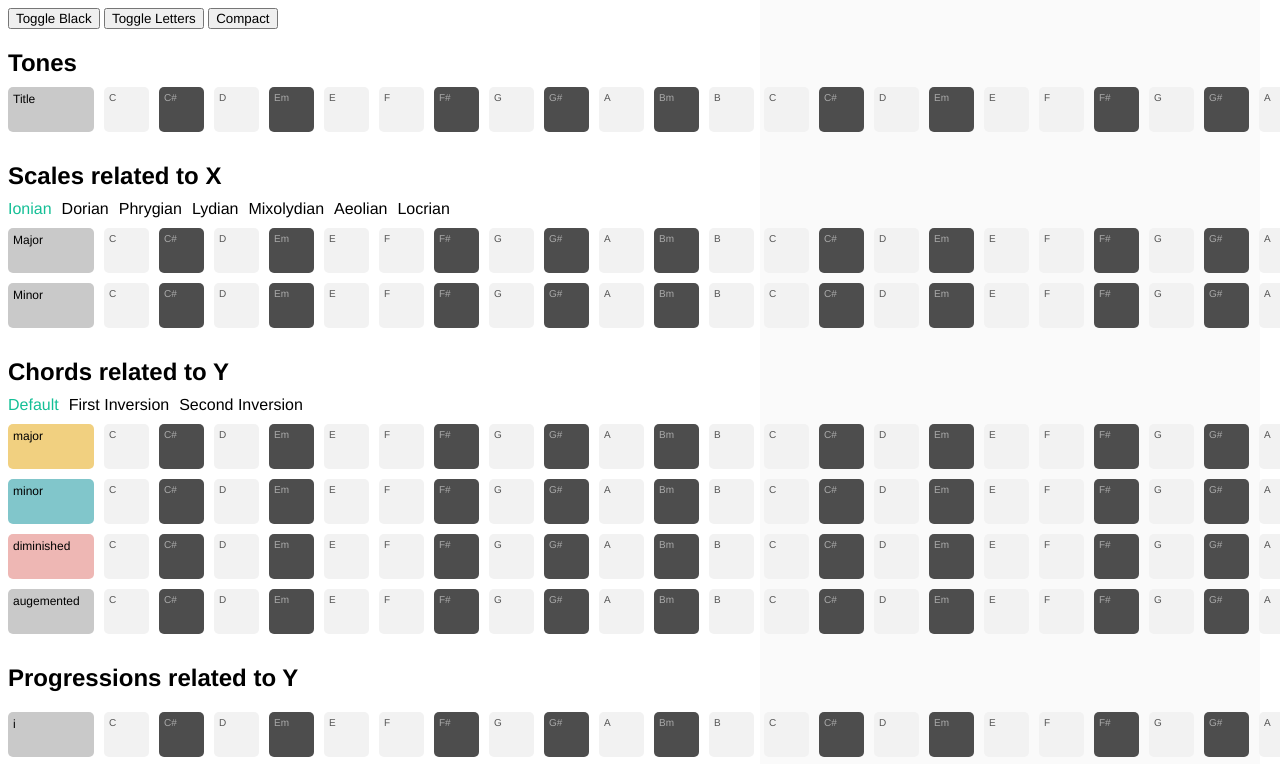
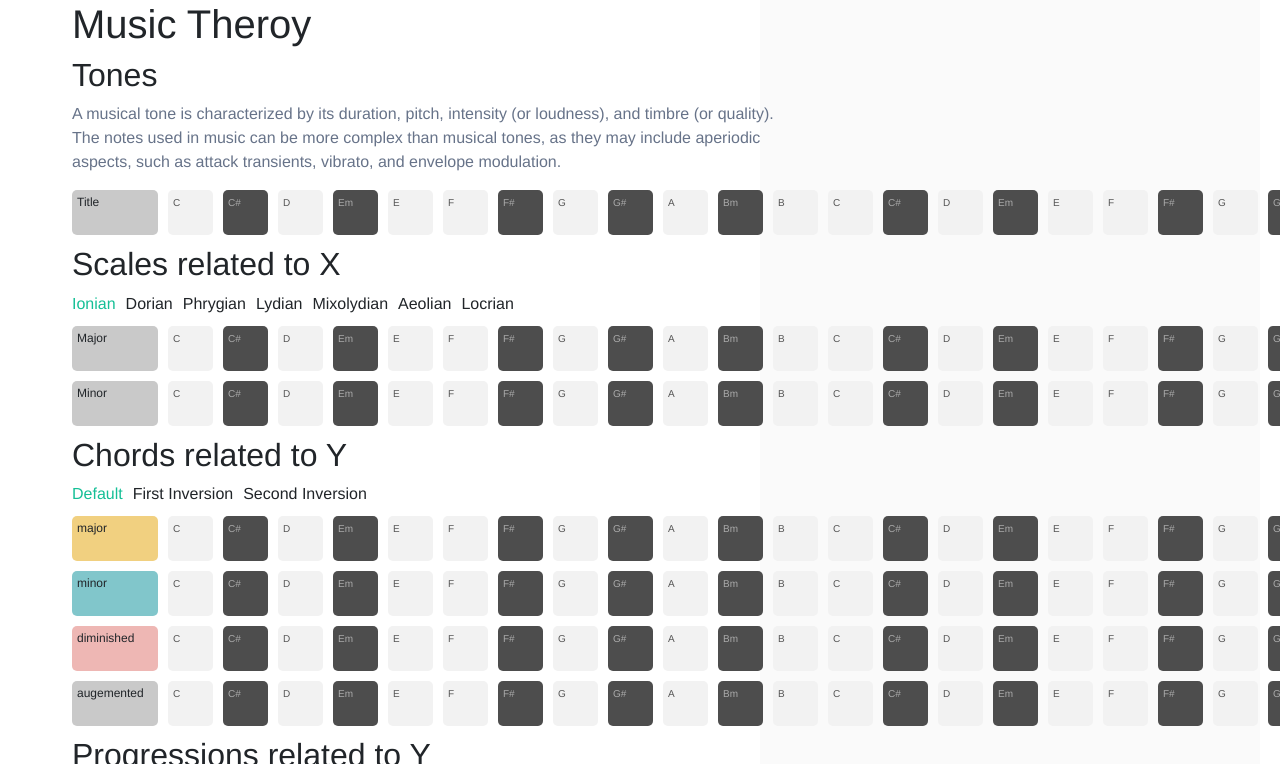
Before and after one commit to cursive/Music-Theory, a website: page index.html in a window 1280 px wide. Shown: the top 764 px of the page. Drawn offline with Linux system fonts and the light colour scheme.

```diff
--- a/index.html
+++ b/index.html
@@ -17,6 +17,7 @@
 
 
   <script src="js/libs/jquery-3.6.3.min.js"></script>
+  <script src="js/libs/bootstrap.bundle.min.js"></script>
   <script src="js/libs/Tone.js"></script>
   <!-- <script src="js/libs/dat.gui.js"></script> -->
   <script src="js/libs/webmidi.iife.js"></script>
@@ -25,18 +26,26 @@
   <script src="js/ui.js"></script>
   <script src="js/model.js"></script>
   <script src="js/synth.js"></script>
-
+  <link rel="stylesheet" type="text/css" href="styles/bootstrap.min.css">
   <link rel="stylesheet" type="text/css" href="styles/style.css">
 </head>
 
 <body>
   <div class="octave"></div>
-  <button class="toggleBlacks">Toggle Black</button>
-  <button class="toggleLetters">Toggle Letters</button>
-  <button class="compact">Compact</button>
+  <div class="ui">
+    <button class="toggleBlacks">Toggle Black</button>
+    <button class="toggleLetters">Toggle Letters</button>
+    <button class="compact">Compact</button>
+  </div>
   <div class="blocks">
+    <h1>Music Theroy</h1>
     <div class="block tones">
       <h2>Tones</h2>
+      <p class="description">A musical tone is characterized by its duration, pitch, intensity (or loudness), and
+        timbre (or quality). The notes used
+        in music can be more complex than musical tones, as they may include aperiodic aspects, such as attack
+        transients,
+        vibrato, and envelope modulation.</p>
       <div class="row">
         <div class="container">
           <div class="info">
--- a/styles/style.scss
+++ b/styles/style.scss
@@ -3,15 +3,23 @@
     font-family: 'Helvetica', 'Arial', sans-serif;
 }
 
-// body {
-//     background-color: #222222;
+// h2 {
+//     padding: 0;
+//     margin: 0;
+//     margin-bottom: 16px;
+//     margin-top: 20px;
+//     font-size: 36px;
 // }
 
-// h2,
-// li {
-//     color: #eeeeee;
-// }
+p.description {
 
+    color: #677389;
+    width: 720px;
+}
+
+.ui {
+    display: none;
+}
 
 .octave {
     position: absolute;
@@ -27,6 +35,7 @@
     display: flex;
     flex-direction: column;
     width: 2000px;
+    padding-left: 72px;
 
     .block {
         display: flex;
@@ -112,12 +121,7 @@
 
 }
 
-h2 {
-    padding: 0;
-    margin: 0;
-    margin-bottom: 10px;
-    margin-top: 20px;
-}
+
 
 .variants {
     display: flex;
```
Also changed, not shown: dist/css/bootstrap.min.css (added), dist/css/bootstrap.rtl.min.css (added), dist/js/bootstrap.bundle.min.js (added), js/libs/bootstrap.bundle.min.js (added), styles/bootstrap.min.css (added), styles/style.css, 7 other files.
